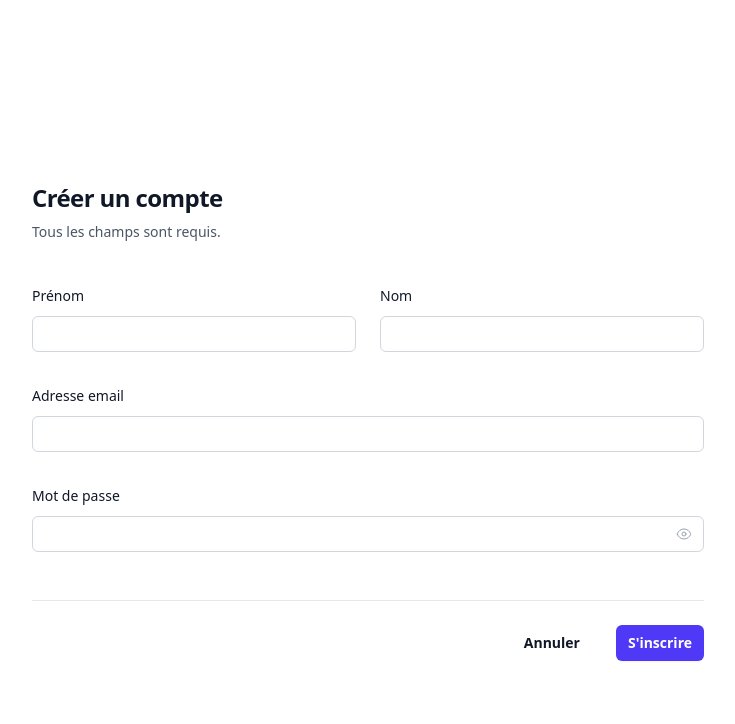
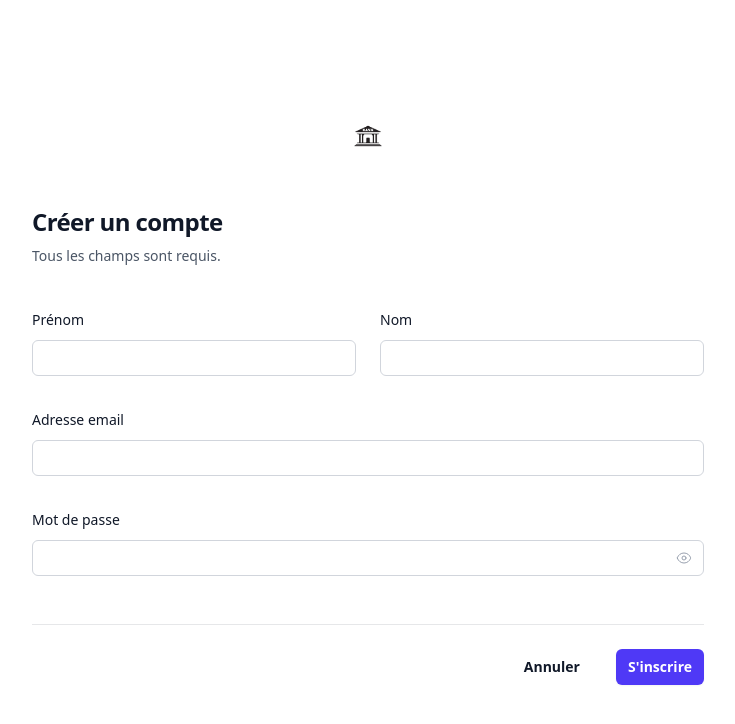
Before and after one commit to Alexandre-Kerello/2026_FULLSTACK_KERELLO_Alexandre, a React (Vite) app in the folder frontend/: page /register in a window 1280 px wide. Shown: the top 724 px of the page, without its empty margins (272-1007 px from the left). Built offline with nearby package versions, Linux system fonts and the light colour scheme.

Commit message:
add & replace bank icon

```diff
--- a/frontend/src/pages/public/Home.jsx
+++ b/frontend/src/pages/public/Home.jsx
@@ -1,6 +1,7 @@
 import { useState } from 'react'
 import { Dialog, DialogPanel } from '@headlessui/react'
 import { Bars3Icon, XMarkIcon } from '@heroicons/react/24/outline'
+import bankLogo from '../../assets/bank-icon.png'
 
 const navigation = [
   // { name: 'Product', href: '#' },
@@ -40,7 +41,7 @@ export default function Home() {
               <span className="sr-only">{homeContent.brandName}</span>
               <img
                 alt="Bank Manager Logo"
-                src="https://static.vecteezy.com/system/resources/previews/013/948/616/non_2x/bank-icon-logo-design-vector.jpg"
+                src={bankLogo}
                 className="h-8 w-auto"
               />
             </a>
@@ -75,8 +76,8 @@ export default function Home() {
               <a href="#" className="-m-1.5 p-1.5">
                 <span className="sr-only">{homeContent.brandName}</span>
                 <img
-                  alt=""
-                  src="https://tailwindcss.com/plus-assets/img/logos/mark.svg?color=indigo&shade=600"
+                  alt="Bank Manager Logo"
+                  src={bankLogo}
                   className="h-8 w-auto"
                 />
               </a>
--- a/frontend/src/pages/public/Login.jsx
+++ b/frontend/src/pages/public/Login.jsx
@@ -2,6 +2,7 @@ import { useState } from "react";
 import { useNavigate } from "react-router-dom";
 import axios from "axios";
 import { EyeIcon, EyeSlashIcon } from '@heroicons/react/24/outline'
+import bankLogo from '../../assets/bank-icon.png'
 
 export default function Login()
 {
@@ -48,7 +49,7 @@ export default function Login()
         <div className="sm:mx-auto sm:w-full sm:max-w-sm">
           <img
             alt="Bank Manager Logo"
-            src="https://static.vecteezy.com/system/resources/previews/013/948/616/non_2x/bank-icon-logo-design-vector.jpg"
+            src={bankLogo}
             className="mx-auto h-10 w-auto"
             onClick={() => navigate("/")}
           />
--- a/frontend/src/pages/public/Register.jsx
+++ b/frontend/src/pages/public/Register.jsx
@@ -2,6 +2,7 @@ import { useState } from 'react'
 import { useNavigate } from 'react-router-dom'
 import axios from 'axios'
 import { EyeIcon, EyeSlashIcon } from '@heroicons/react/24/outline'
+import bankLogo from '../../assets/bank-icon.png'
 
 export default function Register() {
   const navigate = useNavigate();
@@ -49,6 +50,14 @@ export default function Register() {
     <div className="min-h-screen w-full flex items-center justify-center px-4 py-8">
       <form onSubmit={handleSubmit} className="w-full max-w-2xl">
         <div className="space-y-12">
+          <div className="sm:mx-auto sm:w-full sm:max-w-sm">
+            <img
+              alt="Bank Manager Logo"
+              src={bankLogo}
+              className="mx-auto h-10 w-auto"
+              onClick={() => navigate("/")}
+            />
+          </div>
           <div className="border-b border-gray-900/10 pb-12">
           <h2 className="mt-10 text-left text-2xl/9 font-bold tracking-tight text-gray-900">
             Créer un compte
```
Also changed, not shown: frontend/src/assets/bank-icon.png (added).
